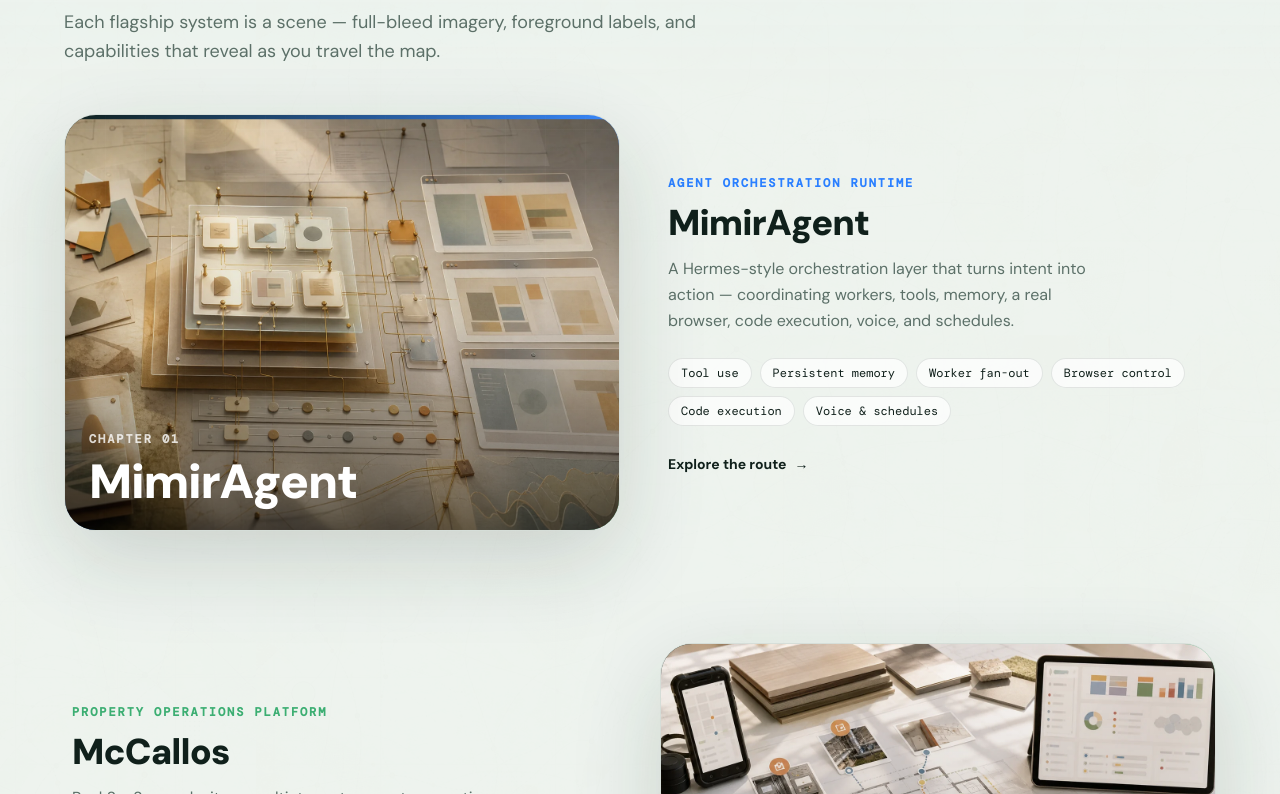
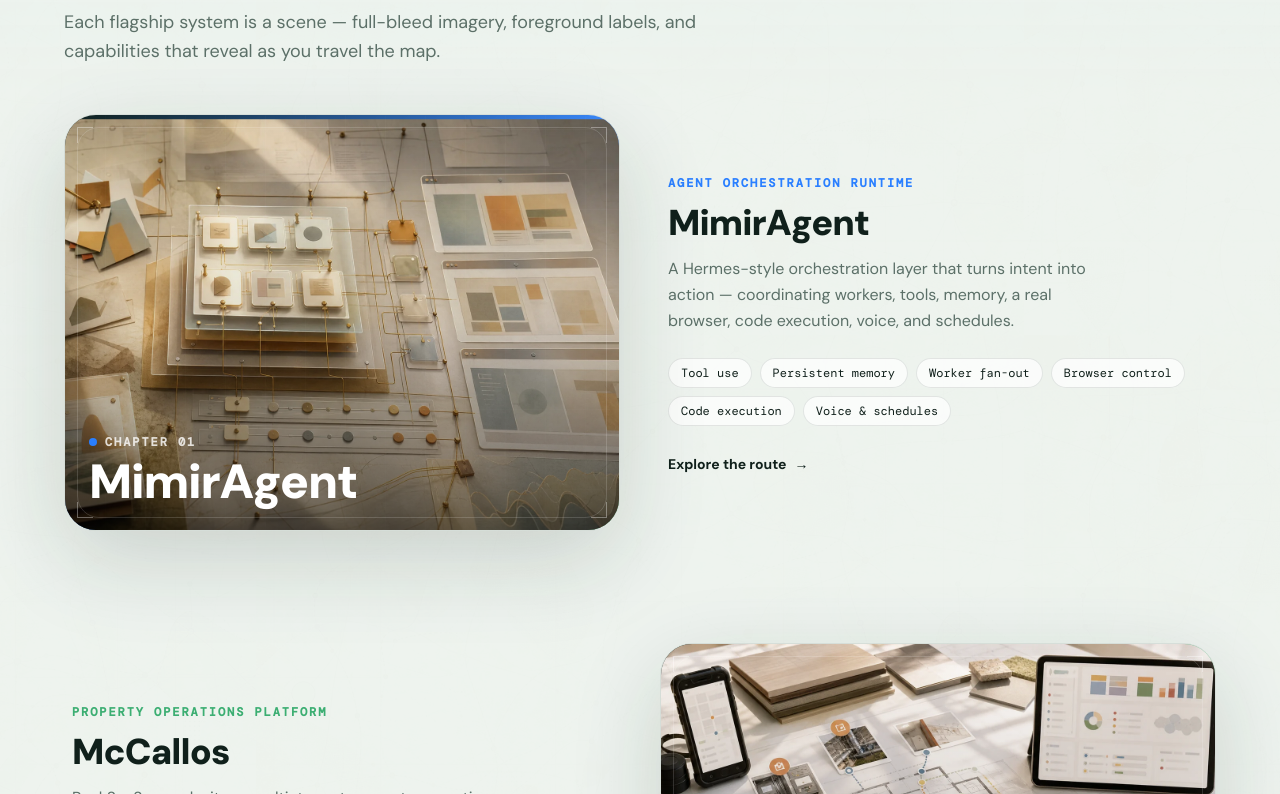
Before and after one commit to michaeljtommaso/MichaelTommasoPortfolioWebsite, a React (Vite) app: page / in a window 1280 px wide. Shown: the part 1666-2460 px from the top of the page. Built offline with nearby package versions, Linux system fonts and the light colour scheme.

Commit message:
polish: make generated imagery feel authored

```diff
--- a/src/components/ArtifactChapter.jsx
+++ b/src/components/ArtifactChapter.jsx
@@ -80,8 +80,24 @@ export default function ArtifactChapter({ system, flip }) {
           aria-hidden="true"
         />
         <div className="absolute inset-0 bg-gradient-to-t from-black/55 via-black/10 to-transparent" />
+
+        {/* Authored atlas-plate frame — hairline border + registration marks
+            so the generated image reads as a surveyed plate, not AI art */}
+        <div className="pointer-events-none absolute inset-0" aria-hidden="true">
+          <div className="absolute inset-3 rounded-[22px] border border-white/15" />
+          <span className="absolute left-3 top-3 h-4 w-4 border-l border-t border-white/35" />
+          <span className="absolute right-3 top-3 h-4 w-4 border-r border-t border-white/35" />
+          <span className="absolute bottom-3 left-3 h-4 w-4 border-b border-l border-white/35" />
+          <span className="absolute bottom-3 right-3 h-4 w-4 border-b border-r border-white/35" />
+        </div>
+
         <div className="absolute left-6 bottom-6 right-6">
-          <span className="font-mono text-xs font-bold uppercase tracking-[0.16em] text-white/80">
+          <span className="flex items-center gap-2 font-mono text-xs font-bold uppercase tracking-[0.16em] text-white/80">
+            <span
+              className="h-2 w-2 rounded-full"
+              style={{ backgroundColor: accentHex[system.accent] }}
+              aria-hidden="true"
+            />
             Chapter {system.index}
           </span>
           <h3 className="mt-2 text-4xl font-[1000] leading-none tracking-tight text-white md:text-5xl">
--- a/src/sections/Process.jsx
+++ b/src/sections/Process.jsx
@@ -40,6 +40,13 @@ export default function Process() {
             />
           </div>
           <div className="absolute inset-0 bg-gradient-to-r from-paper/40 via-transparent to-paper/40" />
+          {/* Five-stage segmentation — reads the strip as a workflow timeline,
+              not a generic banner: Research · Sketch · Build · Verify · Ship */}
+          <div className="pointer-events-none absolute inset-0 grid grid-cols-5" aria-hidden="true">
+            {processSteps.map((step, i) => (
+              <div key={step.step} className={i > 0 ? "border-l border-white/15" : ""} />
+            ))}
+          </div>
         </div>
 
         <div className="relative">
```
